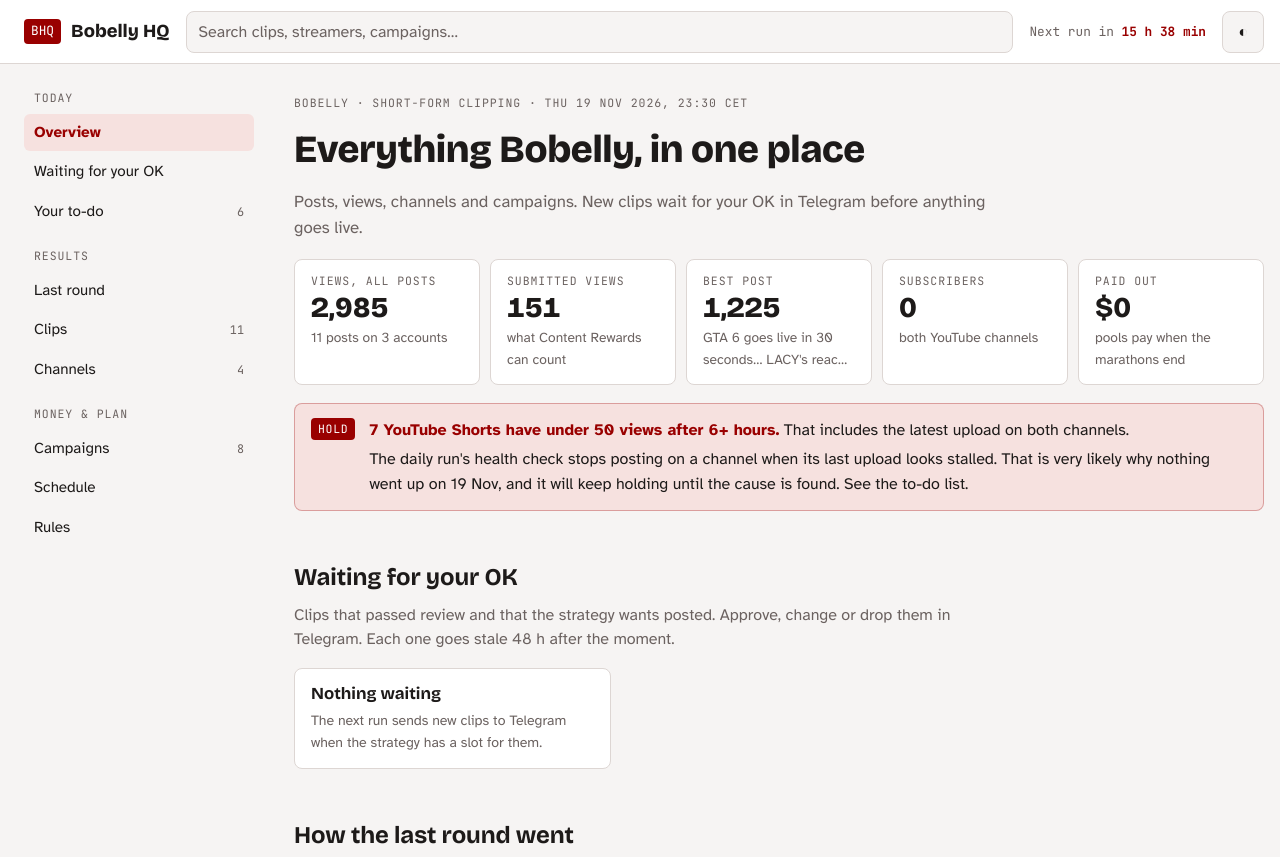
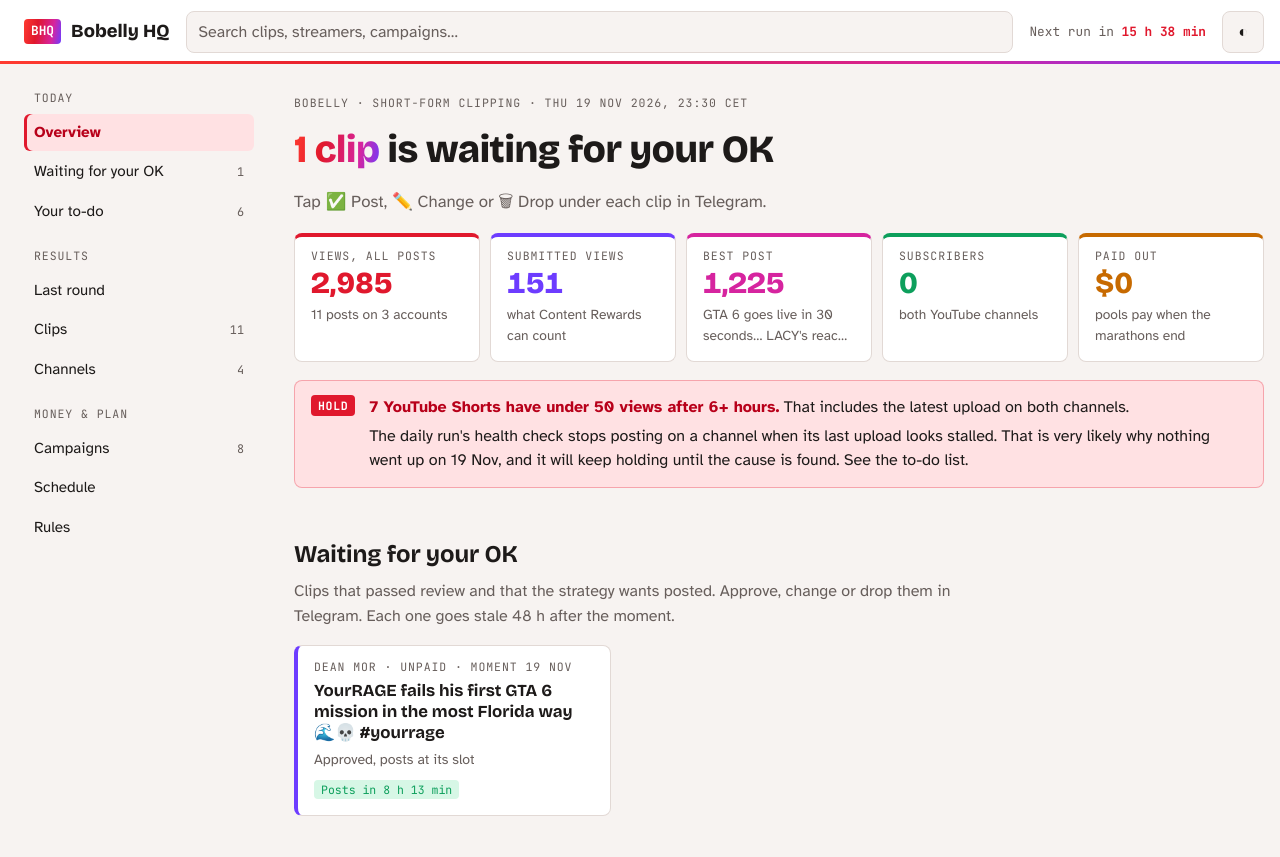
Before and after one commit to VPERMW/bobelly-hq, a plain HTML site: page index.html in a window 1280 px wide. Shown: the top 857 px of the page. Drawn offline with nearby package versions, Linux system fonts and the light colour scheme.

Commit message:
Update Bobelly HQ (2026-11-20 00:52)

```diff
--- a/data.json
+++ b/data.json
@@ -366,7 +366,18 @@
       "limit": "18 Nov Kick stream only, closes 19 Dec"
     }
   ],
-  "queue": [],
+  "queue": [
+    {
+      "file": "rage_drowns",
+      "title": "YourRAGE fails his first GTA 6 mission in the most Florida way 🌊💀 #yourrage",
+      "campaign": "unpaid",
+      "channel": "dean mor",
+      "moment": "19 Nov",
+      "deadline": "2026-11-21T05:41:00+00:00",
+      "post_at": "2026-11-20T08:05:00+00:00",
+      "state": "Approved, posts at its slot"
+    }
+  ],
   "runs": {
     "times": [
       "16:30",
--- a/index.html
+++ b/index.html
@@ -13,21 +13,28 @@
 /* Layout: a control room for a clipping operation. Status strip first, then what happened,
    then the accounts, the clips wall, the money (campaigns), the calendar, and Jakob's to-dos. */
 :root {
-  --bg: #f6f4f3;
+  --bg: #f7f3f1;
   --surface: #ffffff;
-  --sunk: #efebe9;
+  --sunk: #f1ebe8;
   --ink: #1d1a19;
-  --muted: #6b6260;
-  --line: #ddd6d3;
-  --accent: #990000;
-  --accent-soft: #f6e1df;
-  --good: #2c6e49;
-  --good-soft: #e1efe6;
-  --warn: #9a5b00;
-  --warn-soft: #f8ecd8;
-  --bad: #990000;
-  --bad-soft: #f6e1df;
-  --ig: #a8a09d;
+  --muted: #675e5b;
+  --line: #e2d9d5;
+  --accent: #e0182d;
+  --accent-ink: #b8001a;
+  --accent-soft: #ffe1e3;
+  --good: #0d9f5c;
+  --good-soft: #d7f7e6;
+  --warn: #c76a00;
+  --warn-soft: #ffedd1;
+  --bad: #e0182d;
+  --bad-soft: #ffe1e3;
+  --ig: #d6249f;
+  --ig-soft: #fde0f3;
+  --tt: #00b8c4;
+  --violet: #6d3cff;
+  --violet-soft: #ebe4ff;
+  --sun: #ffb800;
+  --hot: linear-gradient(100deg, #ff3b30 0%, #e0182d 35%, #d6249f 75%, #6d3cff 100%);
   --f-display: "Bricolage Grotesque", "Segoe UI", system-ui, sans-serif;
   --f-body: "Atkinson Hyperlegible", "Segoe UI", system-ui, sans-serif;
   --f-data: "JetBrains Mono", ui-monospace, "SF Mono", Menlo, monospace;
@@ -36,17 +43,19 @@
 }
 @media (prefers-color-scheme: dark) {
   :root:not([data-theme="light"]) {
-    --bg: #171413; --surface: #201c1b; --sunk: #2a2422; --ink: #f2edeb; --muted: #aaa09d;
-    --line: #3b3432; --accent: #e5625a; --accent-soft: #3d201e;
-    --good: #6cc391; --good-soft: #1b2e23; --warn: #e2a64e; --warn-soft: #36290f;
-    --bad: #e5625a; --bad-soft: #3d201e; --ig: #7d7370; color-scheme: dark;
+    --bg: #141011; --surface: #1e191a; --sunk: #2a2224; --ink: #f6f0ee; --muted: #b0a5a2;
+    --line: #3a3133; --accent: #ff4757; --accent-ink: #ff7a85; --accent-soft: #451b21;
+    --good: #2fdc8a; --good-soft: #123222; --warn: #ffad33; --warn-soft: #3a2a10;
+    --bad: #ff4757; --bad-soft: #451b21; --ig: #ff5cc8; --ig-soft: #43183a; --tt: #2de2ec;
+    --violet: #9d7bff; --violet-soft: #2a2050; --sun: #ffc93d; color-scheme: dark;
   }
 }
 :root[data-theme="dark"] {
-  --bg: #171413; --surface: #201c1b; --sunk: #2a2422; --ink: #f2edeb; --muted: #aaa09d;
-  --line: #3b3432; --accent: #e5625a; --accent-soft: #3d201e;
-  --good: #6cc391; --good-soft: #1b2e23; --warn: #e2a64e; --warn-soft: #36290f;
-  --bad: #e5625a; --bad-soft: #3d201e; --ig: #7d7370; color-scheme: dark;
+  --bg: #141011; --surface: #1e191a; --sunk: #2a2224; --ink: #f6f0ee; --muted: #b0a5a2;
+  --line: #3a3133; --accent: #ff4757; --accent-ink: #ff7a85; --accent-soft: #451b21;
+  --good: #2fdc8a; --good-soft: #123222; --warn: #ffad33; --warn-soft: #3a2a10;
+  --bad: #ff4757; --bad-soft: #451b21; --ig: #ff5cc8; --ig-soft: #43183a; --tt: #2de2ec;
+  --violet: #9d7bff; --violet-soft: #2a2050; --sun: #ffc93d; color-scheme: dark;
 }
 * { box-sizing: border-box; }
 html { -webkit-text-size-adjust: 100%; }
@@ -72,13 +81,14 @@ p { margin: 0; }
   padding: 0 max(16px, env(safe-area-inset-right, 0px)) 0 max(24px, env(safe-area-inset-left, 0px));
   background: var(--surface); border-bottom: 1px solid var(--line);
 }
+.bar::after { content: ""; position: absolute; left: 0; right: 0; bottom: -1px; height: 3px; background: var(--hot); }
 .logo { display: flex; align-items: center; gap: 10px; text-decoration: none; color: var(--ink); white-space: nowrap; }
-.logo .badge { font: 400 0.8rem/1 var(--f-data); color: #fff; background: #990000; padding: 6px 7px; border-radius: 4px; }
+.logo .badge { font: 700 0.8rem/1 var(--f-data); color: #fff; background: var(--hot); padding: 6px 7px; border-radius: 4px; }
 .logo b { font: 800 1.15rem/1 var(--f-display); }
 .search { flex: 1; min-width: 0; height: 42px; padding: 0 12px; font: 1rem var(--f-body); color: var(--ink); background: var(--bg); border: 1px solid var(--line); border-radius: var(--r); }
 .search::placeholder { color: var(--muted); }
 .due { font: 0.8rem/1.2 var(--f-data); color: var(--muted); white-space: nowrap; max-width: 34ch; overflow: hidden; text-overflow: ellipsis; text-decoration: none; }
-.due b { color: var(--accent); }
+.due b { color: var(--accent); font-weight: 700; }
 .icon-btn { flex: none; width: 42px; height: 42px; display: grid; place-items: center; font: 1rem var(--f-body); color: var(--ink); background: var(--bg); border: 1px solid var(--line); border-radius: var(--r); cursor: pointer; }
 
 /* Shell: sidebar + main */
@@ -88,7 +98,7 @@ p { margin: 0; }
 .side-nav .group:first-child { padding-top: 4px; }
 .side-nav a { display: flex; justify-content: space-between; align-items: baseline; gap: 8px; padding: 7px 10px; border-radius: 6px; color: var(--ink); text-decoration: none; font-size: 0.95rem; }
 .side-nav a:hover { background: var(--sunk); }
-.side-nav a.on { background: var(--accent-soft); color: var(--accent); font-weight: 700; }
+.side-nav a.on { background: var(--accent-soft); color: var(--accent-ink); font-weight: 700; box-shadow: inset 3px 0 0 var(--accent); }
 .side-nav a small { font: 0.74rem var(--f-data); color: var(--muted); }
 .wrap {
   max-width: 1040px; min-width: 0;
@@ -116,14 +126,17 @@ p { margin: 0; }
 /* Hero */
 .top { display: grid; gap: 18px; scroll-margin-top: calc(var(--bar-h) + 16px); }
 .top h1 { font-size: clamp(1.9rem, 4.4vw, 2.4rem); font-weight: 800; letter-spacing: -0.01em; line-height: 1.12; }
+.top h1 em { font-style: normal; background: var(--hot); -webkit-background-clip: text; background-clip: text; color: transparent; }
 .lede { color: var(--muted); font-size: 1.05rem; max-width: 66ch; }
 .strip { display: grid; grid-template-columns: repeat(auto-fit, minmax(170px, 1fr)); gap: 10px; }
-.kpi { background: var(--surface); border: 1px solid var(--line); border-radius: var(--r); padding: 14px 16px; display: grid; gap: 4px; align-content: start; }
-.kpi .v { font: 800 1.8rem/1.1 var(--f-display); font-variant-numeric: tabular-nums; }
+.kpi { --k: var(--accent); background: var(--surface); border: 1px solid var(--line); border-top: 4px solid var(--k); border-radius: var(--r); padding: 12px 16px 14px; display: grid; gap: 4px; align-content: start; }
+.kpi .v { color: var(--k); font: 800 1.9rem/1.1 var(--f-display); font-variant-numeric: tabular-nums; }
 .kpi .s { font-size: 0.86rem; color: var(--muted); }
+.kpi:nth-child(2) { --k: var(--violet); } .kpi:nth-child(3) { --k: var(--ig); }
+.kpi:nth-child(4) { --k: var(--good); } .kpi:nth-child(5) { --k: var(--warn); }
 .alert { display: grid; grid-template-columns: auto 1fr; gap: 4px 14px; padding: 14px 16px; border-radius: var(--r); background: var(--bad-soft); border: 1px solid color-mix(in srgb, var(--bad) 30%, transparent); }
-.alert b { color: var(--bad); }
-.alert .tag { grid-row: span 2; align-self: start; font: 0.72rem/1 var(--f-data); letter-spacing: 0.06em; text-transform: uppercase; color: #fff; background: #990000; padding: 5px 7px; border-radius: 4px; }
+.alert b { color: var(--accent-ink); }
+.alert .tag { grid-row: span 2; align-self: start; font: 700 0.72rem/1 var(--f-data); letter-spacing: 0.06em; text-transform: uppercase; color: #fff; background: var(--accent); padding: 5px 7px; border-radius: 4px; }
 .alert p { max-width: 90ch; }
 
 /* Pills */
@@ -132,8 +145,8 @@ p { margin: 0; }
 .pill.warn { background: var(--warn-soft); color: var(--warn); }
 .pill.bad { background: var(--bad-soft); color: var(--bad); }
 .pill.plain { background: var(--sunk); color: var(--muted); border: 1px solid var(--line); }
-.pill.yt { background: var(--accent-soft); color: var(--accent); }
-.pill.ig { background: var(--sunk); color: var(--muted); }
+.pill.yt { background: var(--accent-soft); color: var(--accent-ink); }
+.pill.ig { background: var(--ig-soft); color: var(--ig); }
 
 /* Last round */
 .round { display: grid; grid-template-columns: minmax(0, 1.5fr) minmax(0, 1fr); gap: 16px; }
@@ -145,17 +158,17 @@ p { margin: 0; }
 .bar-row .when .num { font-size: 0.8rem; }
 .bar-row .when small { font-size: 0.7rem; color: var(--muted); }
 .bar-row .gap { color: var(--warn); }
-.track { position: relative; height: 20px; background: color-mix(in srgb, var(--accent-soft) 60%, var(--bg)); border-radius: 2px; min-width: 0; }
-.fill { position: absolute; inset: 0 auto 0 0; border-radius: 2px; background: var(--accent); min-width: 2px; }
-.fill.ig { background: var(--ig); }
-.fill.low { background: color-mix(in srgb, var(--accent) 35%, var(--ig)); }
+.track { position: relative; height: 20px; background: var(--sunk); border-radius: 3px; min-width: 0; }
+.fill { position: absolute; inset: 0 auto 0 0; border-radius: 3px; background: linear-gradient(90deg, #ff3b30, var(--accent)); min-width: 2px; }
+.fill.ig { background: linear-gradient(90deg, var(--ig), var(--violet)); }
+.fill.low { background: color-mix(in srgb, var(--accent) 40%, var(--sunk)); }
 .track .lbl { position: absolute; left: 8px; top: 50%; transform: translateY(-50%); font-size: 0.74rem; color: var(--ink); white-space: nowrap; overflow: hidden; text-overflow: ellipsis; max-width: calc(100% - 12px); }
-.track .fill + .lbl.on { color: #fff; }
+.track .lbl { background: color-mix(in srgb, var(--surface) 80%, transparent); padding: 0 5px; border-radius: 3px; }
 .bar-row .v { text-align: right; font-size: 0.85rem; font-weight: 600; }
 .divider { grid-column: 1 / -1; font-size: 0.72rem; color: var(--muted); padding: 6px 0 2px; border-top: 1px dashed var(--line); margin-top: 4px; }
 .notes { padding: 18px; display: grid; gap: 14px; align-content: start; }
 .notes ol { margin: 0; padding-left: 1.2rem; display: grid; gap: 10px; }
-.notes li::marker { font-family: var(--f-data); color: var(--accent); }
+.notes li::marker { font-family: var(--f-data); color: var(--accent); font-weight: 700; }
 
 /* Channels */
 .chans { display: grid; grid-template-columns: repeat(auto-fit, minmax(250px, 1fr)); gap: 12px; }
@@ -169,7 +182,7 @@ p { margin: 0; }
 .chan-stats .eyebrow { font-size: 0.64rem; }
 .ladder { display: grid; grid-template-columns: repeat(5, 1fr); gap: 3px; }
 .ladder i { height: 6px; border-radius: 2px; background: var(--line); }
-.ladder i.on { background: var(--accent); }
+.ladder i.on { background: var(--hot); }
 .ladder i.now { background: var(--accent); box-shadow: 0 0 0 2px var(--accent-soft); }
 .stage-name { display: flex; justify-content: space-between; gap: 8px; font-size: 0.82rem; }
 .stage-name b { font-family: var(--f-display); }
@@ -193,7 +206,7 @@ p { margin: 0; }
 .clip-meta { display: flex; flex-wrap: wrap; gap: 4px; }
 .filters { display: flex; flex-wrap: wrap; gap: 6px; }
 .filters button { font: 0.8rem/1 var(--f-data); padding: 7px 11px; border-radius: 6px; border: 1px solid var(--line); background: var(--surface); color: var(--ink); cursor: pointer; }
-.filters button[aria-pressed="true"] { background: var(--ink); color: var(--bg); border-color: var(--ink); }
+.filters button[aria-pressed="true"] { background: var(--accent); color: #fff; border-color: var(--accent); }
 .gone { font-size: 0.82rem; color: var(--muted); }
 
 /* Campaigns */
@@ -205,7 +218,7 @@ tr:last-child td { border-bottom: 0; }
 td .sub { display: block; font-size: 0.76rem; color: var(--muted); }
 .meter { display: grid; gap: 5px; min-width: 190px; }
 .meter .track { height: 8px; }
-.meter .fill { background: var(--good); }
+.meter .fill { background: linear-gradient(90deg, var(--good), var(--tt)); }
 .meter .row { display: flex; justify-content: space-between; gap: 8px; font-size: 0.76rem; }
 .group-row td { background: var(--sunk); font: 400 0.72rem/1 var(--f-data); letter-spacing: 0.08em; text-transform: uppercase; color: var(--muted); padding: 9px 14px; }
 
@@ -215,7 +228,7 @@ td .sub { display: block; font-size: 0.76rem; color: var(--muted); }
 .week { overflow-x: auto; }
 .week table td, .week table th { text-align: center; padding: 10px 8px; }
 .week table td:first-child, .week table th:first-child { text-align: left; white-space: nowrap; }
-.week .today { background: var(--accent-soft); }
+.week .today { background: var(--violet-soft); }
 .week .bump { color: var(--good); font-weight: 600; }
 .cap { font-family: var(--f-data); font-weight: 600; }
 .cap.hold { color: var(--bad); }
@@ -227,8 +240,8 @@ td .sub { display: block; font-size: 0.76rem; color: var(--muted); }
 .runs .time small { color: var(--muted); font-size: 0.74rem; }
 .countdown { font-size: 0.9rem; }
 .queue { display: grid; grid-template-columns: repeat(auto-fill, minmax(280px, 1fr)); gap: 10px; }
-.qcard { padding: 14px 16px; display: grid; gap: 6px; align-content: start; }
-.qcard.soon { border-color: color-mix(in srgb, var(--accent) 45%, var(--line)); }
+.qcard { border-left: 4px solid var(--violet); padding: 14px 16px; display: grid; gap: 6px; align-content: start; }
+.qcard.soon { border-color: color-mix(in srgb, var(--accent) 45%, var(--line)); border-left-color: var(--accent); background: linear-gradient(90deg, var(--accent-soft), var(--surface) 60%); }
 .qcard b { font-family: var(--f-display); font-size: 1.05rem; line-height: 1.25; }
 .qcard .mono { font-size: 0.74rem; color: var(--muted); overflow-wrap: anywhere; }
 .qcard p { font-size: 0.88rem; color: var(--muted); }
@@ -279,7 +292,7 @@ footer { font-size: 0.78rem; color: var(--muted); display: grid; gap: 4px; borde
 <main class="wrap" id="app">
   <header class="top" id="top">
     <span class="eyebrow">Bobelly · short-form clipping · <span id="updated">Loading…</span></span>
-    <h1 id="headline">Everything Bobelly, in one place</h1>
+    <h1 id="headline">Everything <em>Bobelly</em>, in one place</h1>
     <p class="lede" id="lede">Posts, views, channels and campaigns. New clips wait for your OK in Telegram before anything goes live.</p>
     <div class="strip" id="kpis"></div>
     <div class="alert" id="alert" hidden></div>
@@ -458,7 +471,7 @@ footer { font-size: 0.78rem; color: var(--muted); display: grid; gap: 4px; borde
         '<span class="v num">' + fmt(p.views) + "</span></div>");
       if (p.platform === "YouTube") prev = p;
     });
-    rows.push('<p class="muted" style="font-size:0.74rem;padding-top:8px">Red: YouTube. Faded red: under 50 views after 6 h. Grey: Instagram. Amber time: under 10 min after the previous upload.</p>');
+    rows.push('<p class="muted" style="font-size:0.74rem;padding-top:8px">Red: YouTube. Pale red: under 50 views after 6 h. Pink-violet: Instagram. Amber time: under 10 min after the previous upload.</p>');
     $("chart").innerHTML = rows.join("");
 
     $("notes").innerHTML = '<span class="eyebrow">What it tells us</span><ol>' +
@@ -618,7 +631,7 @@ footer { font-size: 0.78rem; color: var(--muted); display: grid; gap: 4px; borde
         : "Next run in <b>" + Math.floor(mins / 60) + " h " + (mins % 60) + " min</b>";
       $("due").setAttribute("href", next ? "#review" : "#schedule");
       if (q.length) {
-        $("headline").textContent = q.length === 1 ? "1 clip is waiting for your OK" : q.length + " clips are waiting for your OK";
+        $("headline").innerHTML = (q.length === 1 ? "<em>1 clip</em> is" : "<em>" + q.length + " clips</em> are") + " waiting for your OK";
         $("lede").textContent = "Tap ✅ Post, ✏️ Change or 🗑 Drop under each clip in Telegram." + (next ? " The first one goes stale in " + until(next.deadline) + "." : "");
       }
     }
```
